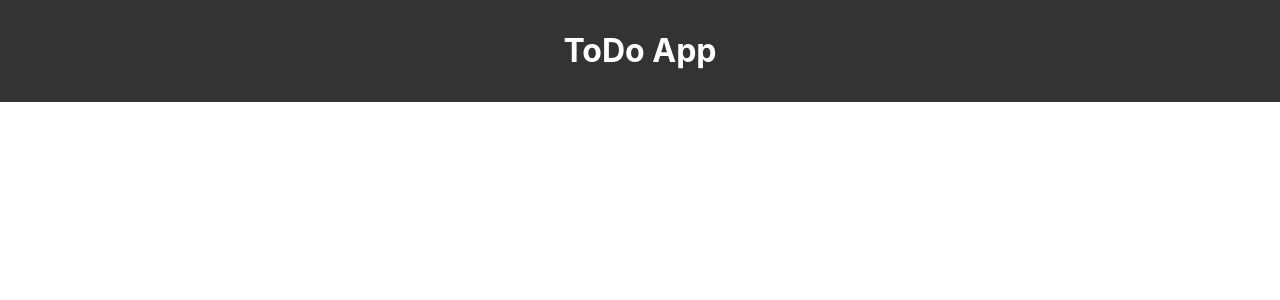
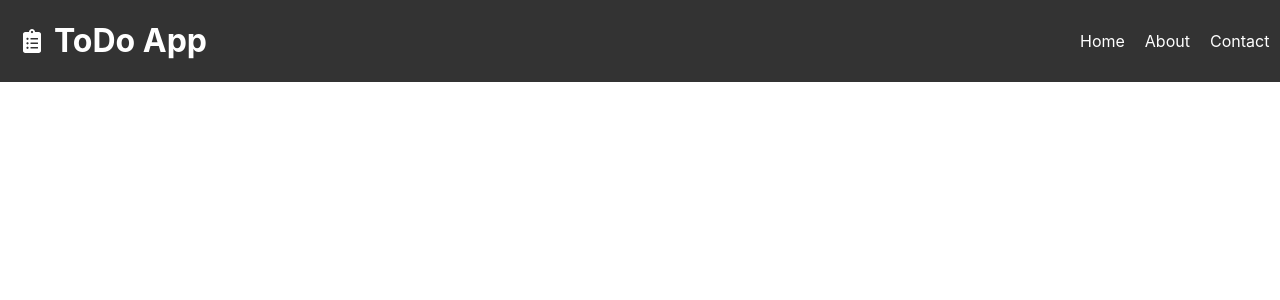
Before and after one commit to hideo333666/react-todo-app, a React (Create React App) app: page / in a window 1280 px wide. Shown: the top 300 px of the page. Built offline with nearby package versions, Linux system fonts and the light colour scheme.

Commit message:
header作成

```diff
--- a/package.json
+++ b/package.json
@@ -13,7 +13,9 @@
     "node-sass": "^7.0.3",
     "react": "^18.3.1",
     "react-dom": "^18.3.1",
+    "react-icons": "^5.2.1",
     "react-scripts": "5.0.1",
+    "sass": "^1.77.8",
     "typescript": "^4.9.5",
     "web-vitals": "^2.1.4"
   },
@@ -40,5 +42,8 @@
       "last 1 firefox version",
       "last 1 safari version"
     ]
+  },
+  "devDependencies": {
+    "@babel/plugin-proposal-private-property-in-object": "^7.21.11"
   }
 }
--- /dev/null
+++ b/src/App.scss
@@ -0,0 +1,36 @@
+.App {
+    text-align: center;
+    font-family: Arial, sans-serif;
+}
+
+input {
+    padding: 10px;
+    font-size: 16px;
+}
+
+button {
+    padding: 10px;
+    font-size: 16px;
+    margin-left: 5px;
+}
+
+ul {
+    list-style-type: none;
+    padding: 0;
+}
+
+li {
+    padding: 10px;
+    text-align: left;
+    border-bottom: 1px #ccc dotted;
+}
+
+li:hover {
+    background: #f4f4f4;
+    cursor: pointer;
+}
+
+.completed {
+    text-decoration: line-through;
+    color: #888;
+}
--- /dev/null
+++ b/src/Header.scss
@@ -0,0 +1,67 @@
+/* src/Header.scss */
+.header-trigger {
+    position: fixed;
+    top: 0;
+    left: 0;
+    width: 100%;
+    height: 20px;
+    /* トリガー領域の高さを設定 */
+    z-index: 999;
+    /* ヘッダーよりも前面に表示 */
+}
+
+.header {
+    background: #333;
+    color: #fff;
+    text-align: center;
+    padding: 10px 0;
+    display: flex;
+    justify-content: space-between;
+    align-items: center;
+    padding: 0 20px;
+    position: fixed;
+    top: -100px;
+    /* 初期状態で完全に隠す */
+    left: 0;
+    width: 100%;
+    transition: top 0.3s;
+    z-index: 1000;
+
+    &--visible {
+        top: 0;
+        /* クラスが追加されたときに表示 */
+    }
+
+    &__title {
+        display: flex;
+        align-items: center;
+    }
+
+    &__icon {
+        margin-right: 10px;
+    }
+
+    &__nav-links {
+        width: 240px;
+        display: flex;
+        list-style: none;
+
+        &__item {
+            margin-left: 20px;
+
+            &__link {
+                color: #fff;
+                text-decoration: none;
+
+                &:hover {
+                    text-decoration: underline;
+                }
+            }
+        }
+    }
+}
+
+body {
+    padding-top: 50px;
+    /* コンテンツがヘッダーと重ならないようにする */
+}
--- a/src/header.tsx
+++ b/src/header.tsx
@@ -1,19 +1,67 @@
 // src/Header.tsx
-import React from 'react';
+import React, { useEffect } from 'react';
+import { FaClipboardList } from 'react-icons/fa';
+import './Header.scss';
+
+// クラス名を定数として定義
+const HEADER_CLASS = 'header';
+const TRIGGER_CLASS = 'header-trigger';
+const VISIBLE_CLASS = 'header--visible';
+
+const useHeaderVisibility = (headerClass: string, triggerClass: string, visibleClass: string) => {
+  useEffect(() => {
+    const header = document.querySelector(`.${headerClass}`) as HTMLElement | null;
+    const trigger = document.querySelector(`.${triggerClass}`) as HTMLElement | null;
+
+    const showHeader = () => {
+      if (header) {
+        header.classList.add(visibleClass);
+      }
+    };
+
+    const hideHeader = () => {
+      if (header) {
+        header.classList.remove(visibleClass);
+      }
+    };
+
+    if (trigger) {
+      trigger.addEventListener('mouseover', showHeader);
+      header?.addEventListener('mouseleave', hideHeader);
+    }
+
+    return () => {
+      trigger?.removeEventListener('mouseover', showHeader);
+      header?.removeEventListener('mouseleave', hideHeader);
+    };
+  }, [headerClass, triggerClass, visibleClass]);
+};
 
 const Header: React.FC = () => {
+  useHeaderVisibility(HEADER_CLASS, TRIGGER_CLASS, VISIBLE_CLASS);
+
   return (
-    <header style={headerStyle}>
-      <h1>ToDo App</h1>
-    </header>
+    <>
+      <div className={TRIGGER_CLASS}></div>
+      <header className={HEADER_CLASS}>
+        <div className="header__title">
+          <FaClipboardList className="header__icon" size={24} />
+          <h1>ToDo App</h1>
+        </div>
+        <ul className="header__nav-links">
+          <li className="header__nav-links__item">
+            <a href="/" className="header__nav-links__item__link">Home</a>
+          </li>
+          <li className="header__nav-links__item">
+            <a href="/about" className="header__nav-links__item__link">About</a>
+          </li>
+          <li className="header__nav-links__item">
+            <a href="/contact" className="header__nav-links__item__link">Contact</a>
+          </li>
+        </ul>
+      </header>
+    </>
   );
 };
 
-const headerStyle: React.CSSProperties = {
-  background: '#333',
-  color: '#fff',
-  textAlign: 'center',
-  padding: '10px'
-};
-
 export default Header;
```
Also changed, not shown: src/App.css (deleted), 1 other file (tests, documents, lock files or other folders).
